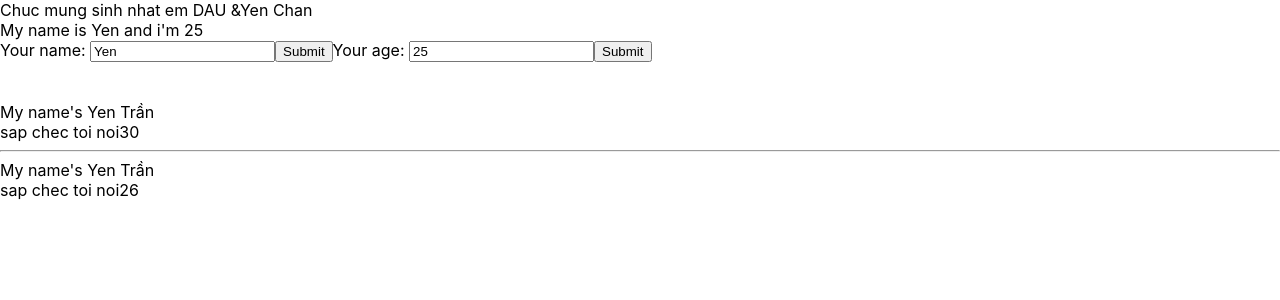
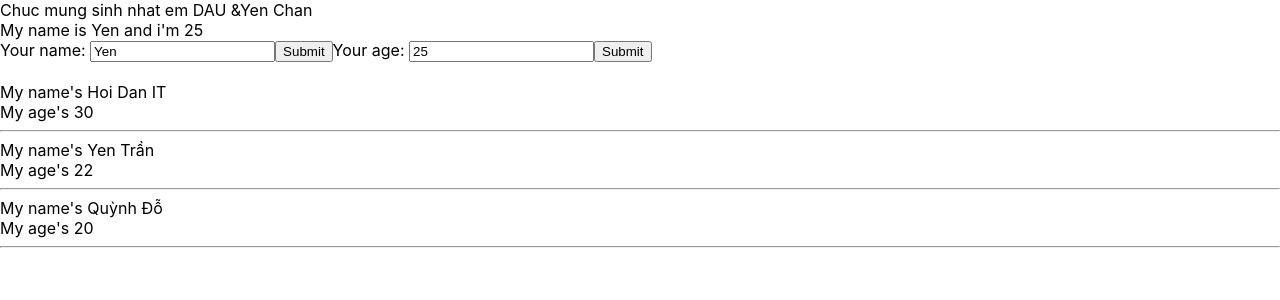
Before and after one commit to yenchs07/test-demo-react, a React (Create React App) app: page / in a window 1280 px wide. Shown: the top 300 px of the page. Built offline with nearby package versions, Linux system fonts and the light colour scheme.

Commit message:
outputting list

```diff
--- a/src/components/DisplayInfor.js
+++ b/src/components/DisplayInfor.js
@@ -1,18 +1,39 @@
 import React from "react";
 import UserInfor from "./UserInfor";
+import { use } from "react";
 
 
 class DisplayInfor extends React.Component {
     render() {
-        const { age, name } = this.props;
+        const { listUsers } = this.props;//object
+        // const listUsers = this.props.listUsers;
+        console.log(listUsers);
         // console.log(this.props);
         return (
             //destructuring array/object
 
             //props => viet tắt properties
             <div>
+                {listUsers.map((user, index) => {
+
+                    return (
+
+                        <div key={user.id}>
+                            <div>My name's {user.name}</div>
+                            <div>My age's {user.age}</div>
+                            <hr />
+                        </div>
+                    )
+
+                })}
+                {/* <div>My name's {this.props.name}</div>
+                <div>sap chec toi noi{this.props.age}</div>
+                <hr />
                 <div>My name's {this.props.name}</div>
                 <div>sap chec toi noi{this.props.age}</div>
+                <hr />
+                <div>My name's {this.props.name}</div>
+                <div>sap chec toi noi{this.props.age}</div> */}
 
             </div>
         )
--- a/src/components/MyComponents.js
+++ b/src/components/MyComponents.js
@@ -6,21 +6,29 @@
 import DisplayInfor from "./DisplayInfor";
 
 class MyComponent extends React.Component {
+    state = {
+        listUsers: [
+            { id: 1, name: "Hoi Dan IT", age: "30" },
+            { id: 2, name: "Yen Trần", age: "22" },
+            { id: 3, name: "Quỳnh Đỗ", age: "20" },
+
+        ]
+    }
 
 
 
     //JSX
     render() {
         const myInfor = ["ab", "c", "c"];
+        //dry: don't rep
         return (
             <div>
 
                 <UserInfor />
                 <br></br>
-                <br></br>
-                <DisplayInfor name="Yen Trần" age="30" />
-                <hr />
-                <DisplayInfor name="Yen Trần" age={26} myInfor={myInfor} />
+                <DisplayInfor listUsers={this.state.listUsers}
+                />
+
             </div>
 
         );
```
